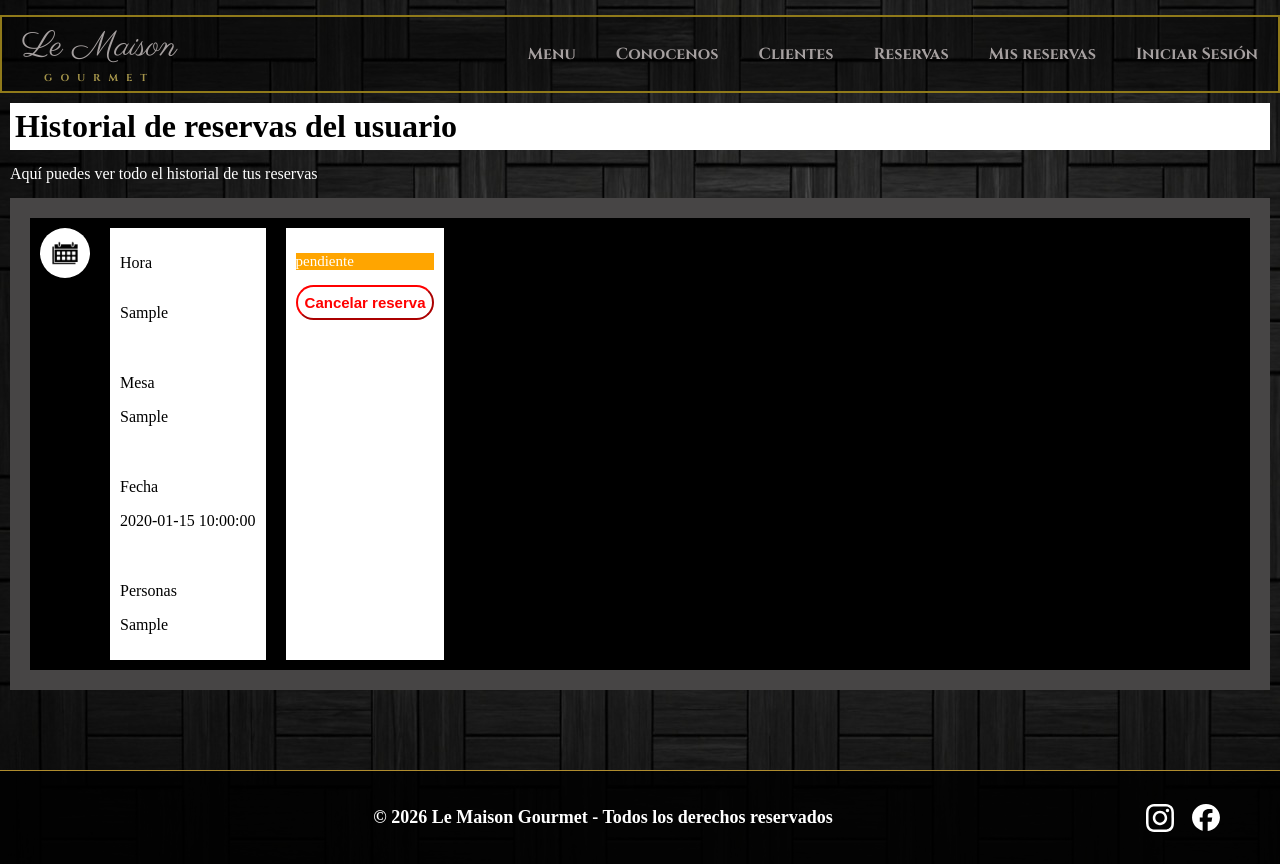
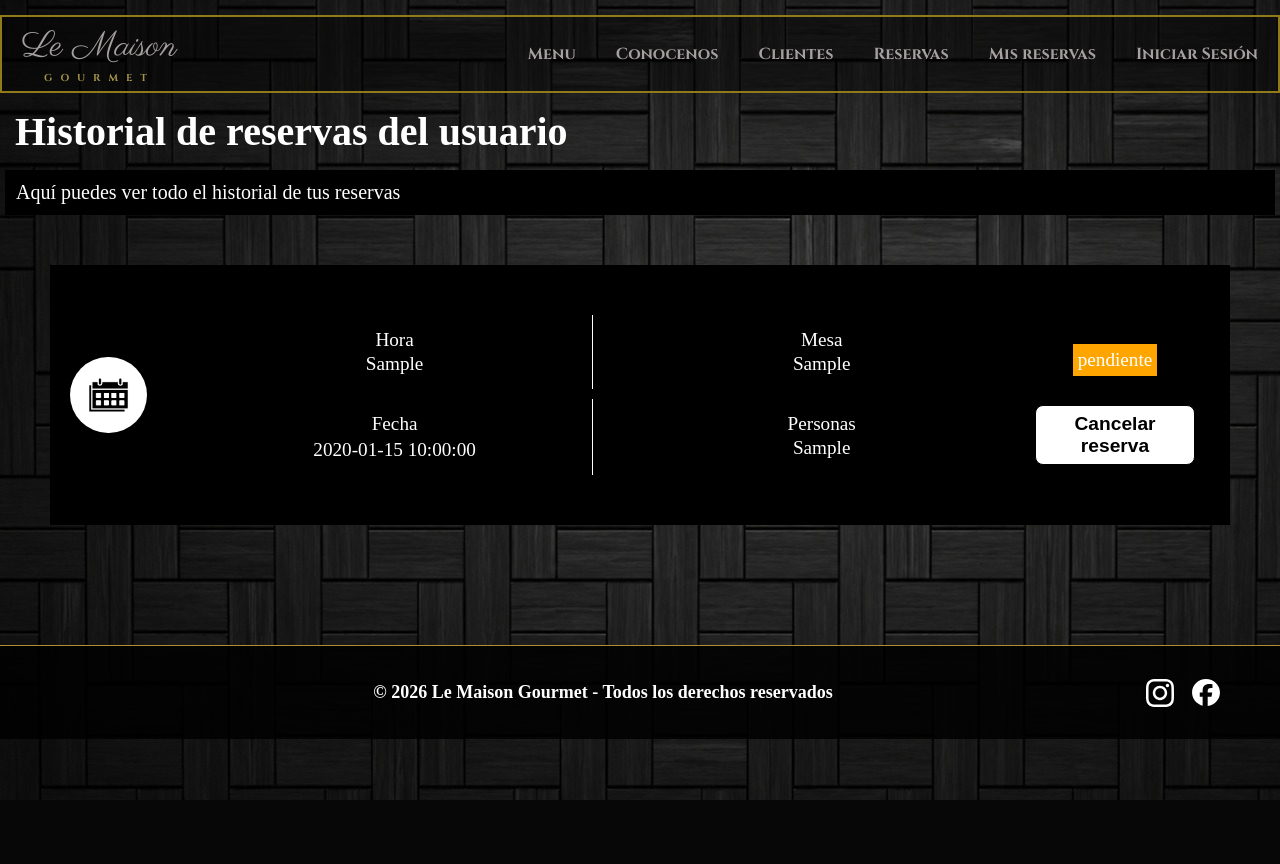
Before and after one commit to LucasRodaFiuba/IDS_TP_FINAL, a Flask app: page /mis_reservas in a window 1280 px wide. After the commit the page ends 800 px from the top, so only its background shows below. Run offline with Flask 3, Linux system fonts and the light colour scheme; tables that the repository leaves empty hold one stand-in row (values such as "Sample post"); a database or web service that is not in the repository returns one stand-in record (values such as "Sample title"); data that the repository does not hold is empty.

Commit message:
Actualizo estilos de mis reservas

```diff
--- a/static/css/style_mis_reservas.css
+++ b/static/css/style_mis_reservas.css
@@ -1,8 +1,12 @@
+*{
+    box-sizing:border-box;
+}
+
 #titulo-principal{
-    color:black;
-    background-color: white;
+    color:white;
     margin:10px;
     padding:5px;
+    font-size:40px;
 }
 
 .mensaje-login{
@@ -21,59 +25,120 @@
     border-radius: 20px;
 }
 
+/*ESTADO : El usuario está logeado, pero no tiene reservas*/
+#usuario-sin-reservas{
+    color:white;
+    margin:10px;
+    padding:10px;
+}
+
+#link-reservar{
+    color:white;
+    margin:10px;
+    padding:10px;
+}
 /*ESTADO: El usuario está logeado*/
 #mensaje-introductorio-historial{
     color:white;
+    background-color:black;
     margin:5px;
-    padding:5px;
+    padding:10px;
+    font-size:20px;
+    border: 1px solid rgba(0, 0, 0, 0.111);
 }
 .contenedor-reservas{
-    background-color: rgb(71, 69, 69);
     padding:10px;
     margin:10px;
     gap:20px;
 }
 
-.card-reserva{
+
+.card-reserva {
+    display: grid;
+    grid-template-columns: auto 1fr 180px;
+    align-items: center;
+    gap: 20px;
     background-color: black;
-    padding:10px;
-    margin:10px;
+    overflow:hidden;
+    margin:30px;
+    padding:20px;
+}
+
+.info-reserva {
+    display: grid;
+    grid-template-columns: 1fr 1fr;
+    column-gap: 20px;
+    width: 100%;
+    background-color:black;
+
+    min-width: 0;
+    width: 100%;
+    margin:20px;
+    padding:5px;
+}
+
+.info-reserva > div {
+    font-size:16px;
+    background: black;
+    padding: 12px;
+    text-align: center;
+    box-sizing: border-box;
+    margin:5px;
+    min-width:0;
+
+}
+
+.info-reserva p {
+    margin: 2px;
+    font-size: clamp(5px, 1.5vw, 25px);
+}
+
+
+.estado-reserva {
+    width: 160px;
+    background-color:black;
     display: flex;
-    gap:20px;
-    flex-wrap: wrap;
+    flex-direction: column;
+    align-items: center;
+    gap: 10px;
+    margin:5px;
 }
 
 #imagen-calendario{
-    border-radius:50px;
-    width:50px;
-    height:50px;
+    width: clamp(40px, 6vw, 80px);
+    height: clamp(40px, 6vw, 80px);
+    border-radius: 50%;
+    object-fit: cover;
 }
 
 .hora{
     padding:10px;
-    background-color:white;
-    display:flex;
-    flex-direction: column;
+    background-color:black;
+    color:white;
+    border-right: 1px solid white;
 }
 
 .fecha{
     padding:10px;
-    background-color:white;
+    background-color:black;
+    display:flex;
+    flex-direction: column;
+    color:white;
+    border-right: 1px solid white;
+
 }
 
 .cantidad-personas{
     padding:10px;
-    background-color:white;
+    background-color:black;
+    color:white;
+
 }
 
 .mesa{
     padding:10px;
-    background-color:white;
-}
-
-.estado-reserva{
-    padding:10px;
-    background-color: white;
+    background-color:black;
+    color:white;
 }
 
 #boton-cancelar-reserva{
@@ -83,12 +148,13 @@
     gap: 5px;
 
     /*OTRO*/
+    background-color:transparent;
+    border: 1px solid black;
+    color:black;
     background-color:white;
-    color:red;
-    border-color:red;
-    border-radius:20px;
+    border-radius:8px;
     padding:7px;
-    font-size:15px;
+    font-size: clamp(5px, 1.5vw, 25px);
     font-weight:bold;
 }
 
@@ -102,24 +168,35 @@
 }
 
 #imagen_eliminar{
-    width:20px;
-    height:20px;
+    width:30px;
+    height:30px;
+    color:white;
 }
 
-.confirmado{
+.confirmada{
     background-color:rgb(86, 225, 86);
+    padding:5px;
     color:white;
-    font-size:15px;
+    font-size: clamp(5px, 1.5vw, 25px);
+
 }
 
-.cancelado{
-    background-color: red;
+.cancelada{
+    background-color: rgb(212, 65, 65);
+    padding:5px;
     color:white;
-    font-size:15px;
+    font-size: clamp(5px, 1.5vw, 25px);
+
 }
 
 .pendiente{
-    background-color:orange;
+    background: orange;
+    padding: 5px;
+    color: white;
+    font-size: clamp(5px, 1.5vw, 25px);
+
+}
+
+#usuarios-sin-reservas{
     color:white;
-    font-size:15px;
 }
```
